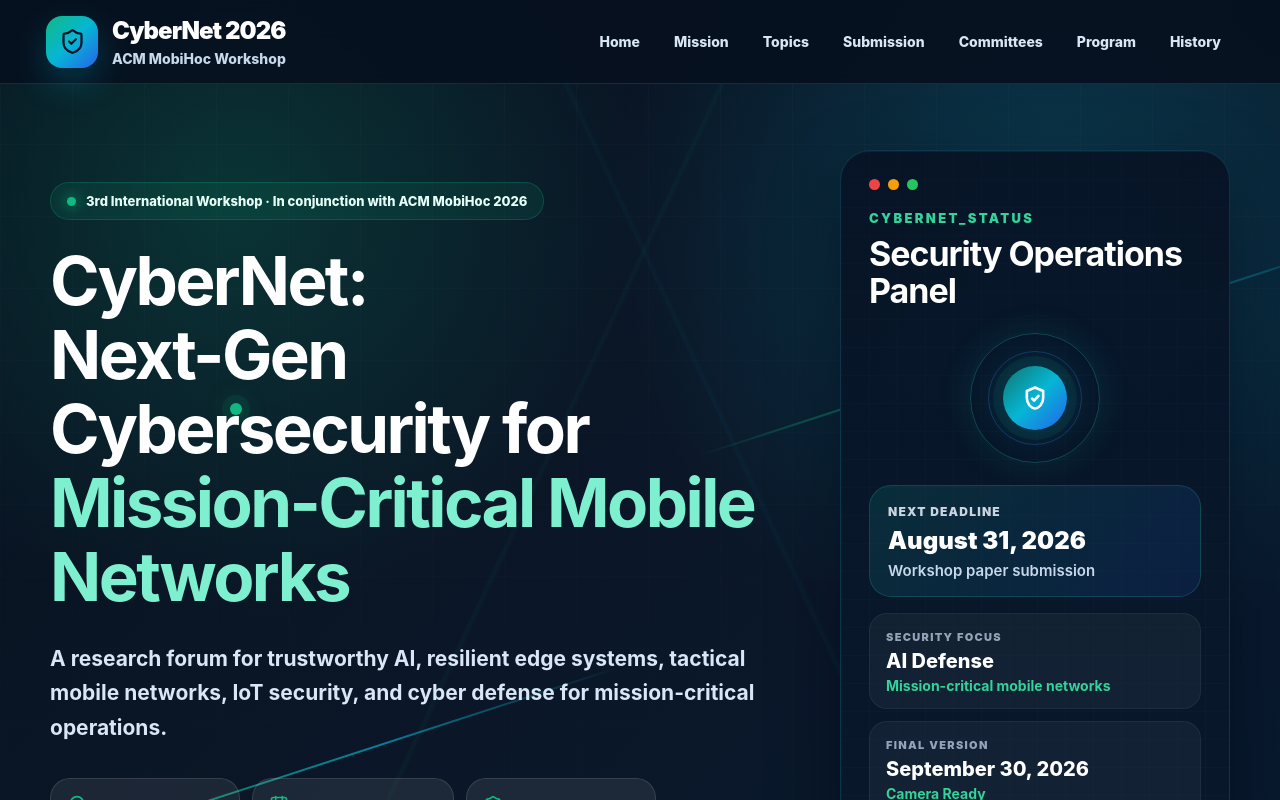
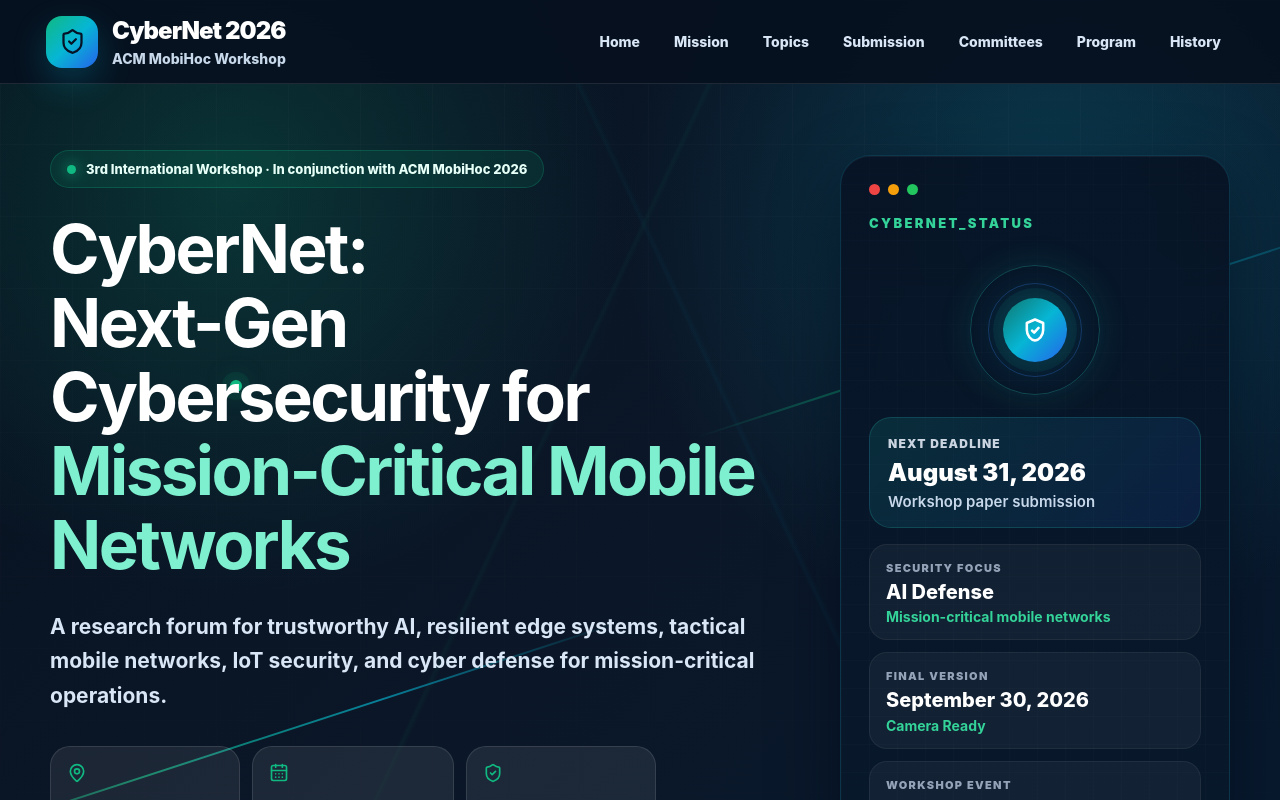
Before and after one commit to cybernet2026/cybernet2026, a React (Vite) app: page / in a window 1280 px wide. Shown: the top 800 px of the page. Built offline with nearby package versions, Linux system fonts and the light colour scheme; the HTML template or start-up script is replaced by a standard one.

Commit message:
Remove title from Cyber Hero Card component

```diff
--- a/src/App.jsx
+++ b/src/App.jsx
@@ -502,7 +502,6 @@ function CyberHeroCard() {
       </div>
 
       <p className="cyberHeroCard__label">CYBERNET_STATUS</p>
-      <h3 className="cyberHeroCard__title">Security Operations Panel</h3>
 
       <div className="cyberHeroCard__visual">
         <div className="shieldPulse">
```
